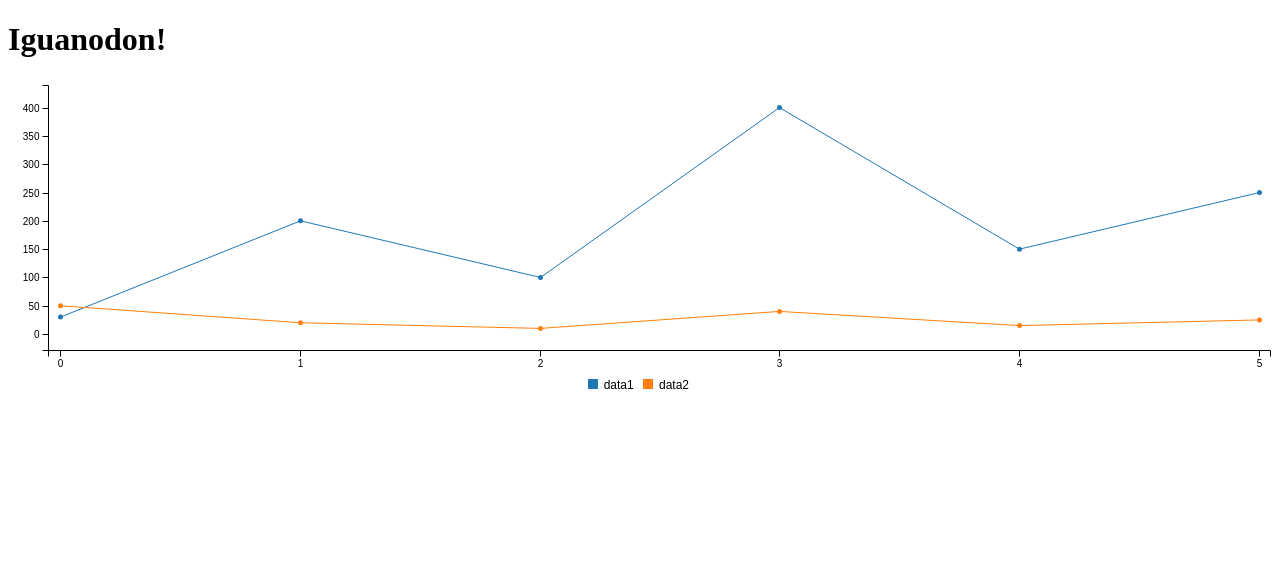
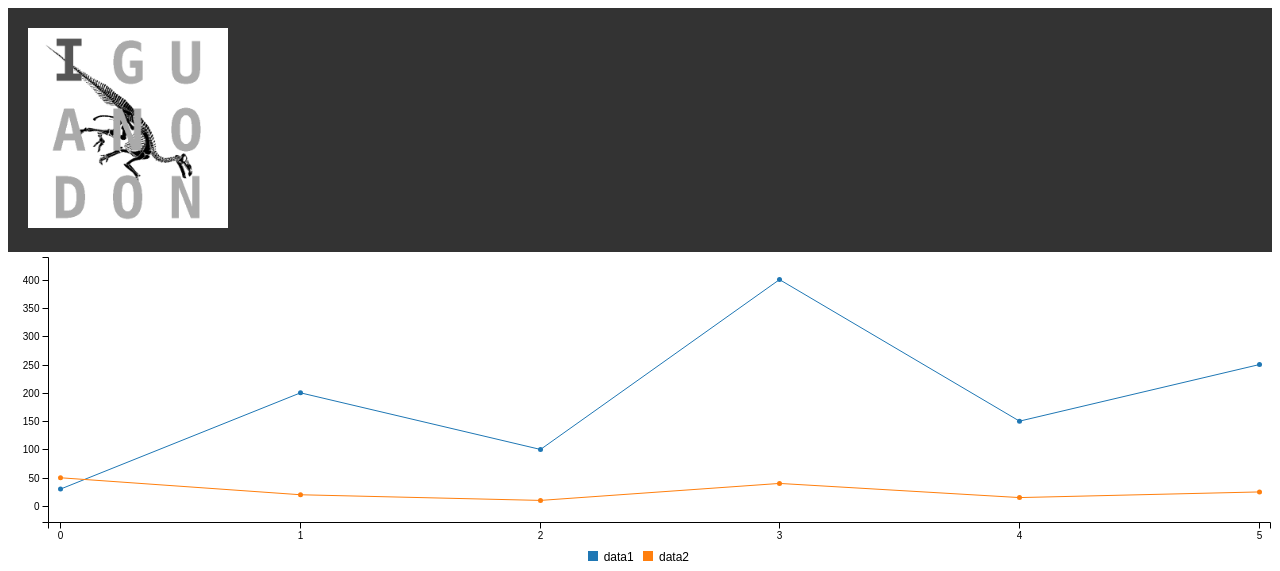
Before and after one commit to lucaswadedavis/iguanodon, a Flask app: page / in a window 1280 px wide. Shown: the top 571 px of the page. Run offline with Flask 2, Linux system fonts and the light colour scheme.

Commit message:
add styling and header

```diff
--- /dev/null
+++ b/static/css/style.css
@@ -0,0 +1,10 @@
+div.header {
+    background: #333;
+    padding: 20px;
+}
+
+img#iguanodon {
+   width: 200px;
+   margin: 0;
+   padding: 0;
+}
--- a/templates/index.html
+++ b/templates/index.html
@@ -1,14 +1,19 @@
 <!DOCTYPE html>
 <html lang="en">
+
 <head>
 <title>Iguanodon</title>
     <link href="./static/css/c3.min.css" rel="stylesheet" type="text/css">
+    <link href="./static/css/style.css" rel="stylesheet" type="text/css">
 
     <script src="./static/js/d3.min.js" charset="utf-8"></script>
     <script src="./static/js/c3.min.js"></script>
 </head>
+
 <body>
-    <h1>Iguanodon!</h1>
+    <div class="header">
+        <img id="iguanodon" src="./static/images/iguanodon.png" />
+    </div>
     <div id="chart"></div>
 </body>
 
```
Also changed, not shown: static/images/Iguanodon_skeleton.gif (added), static/images/iguanodon.png (added).
